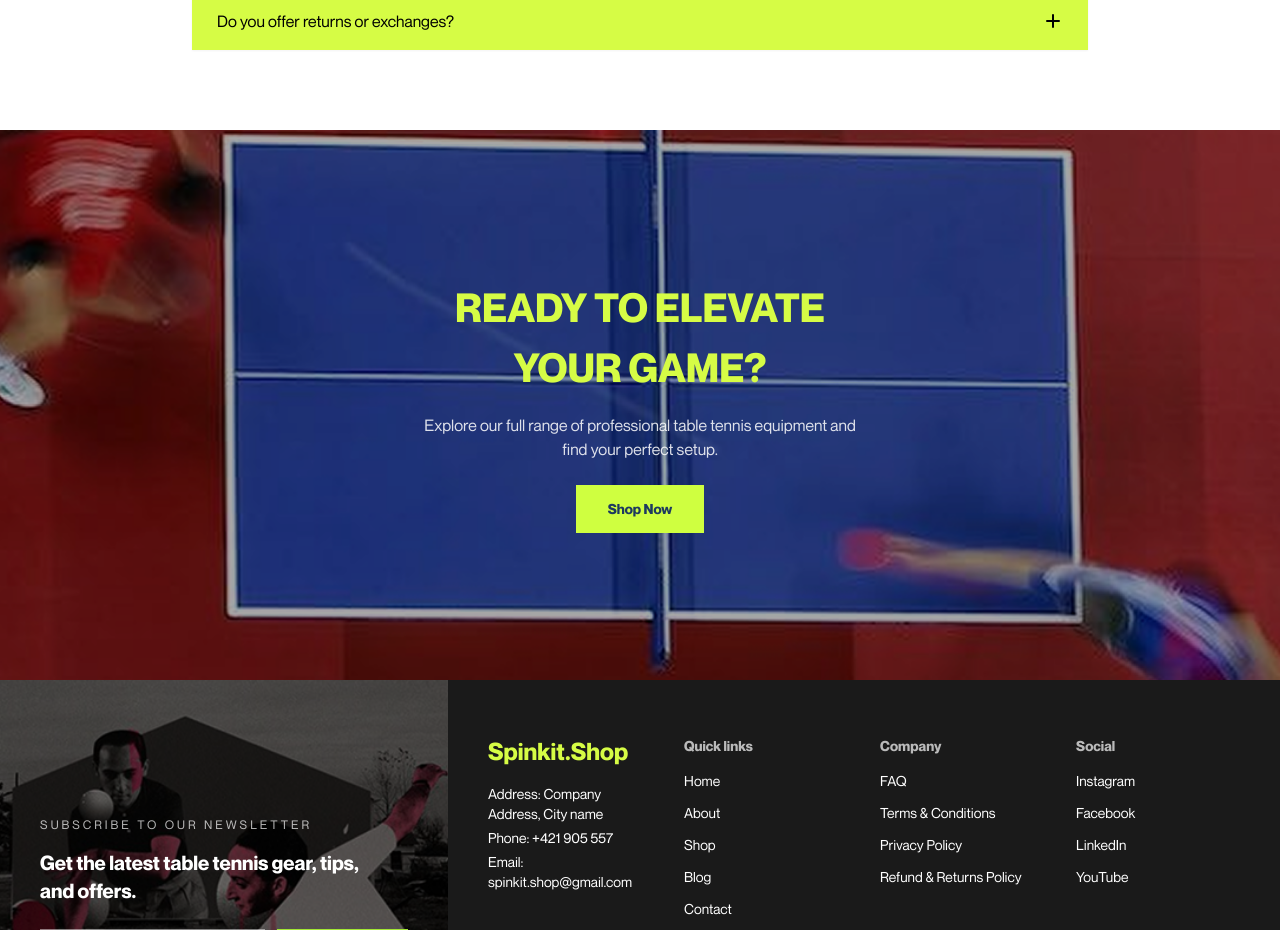
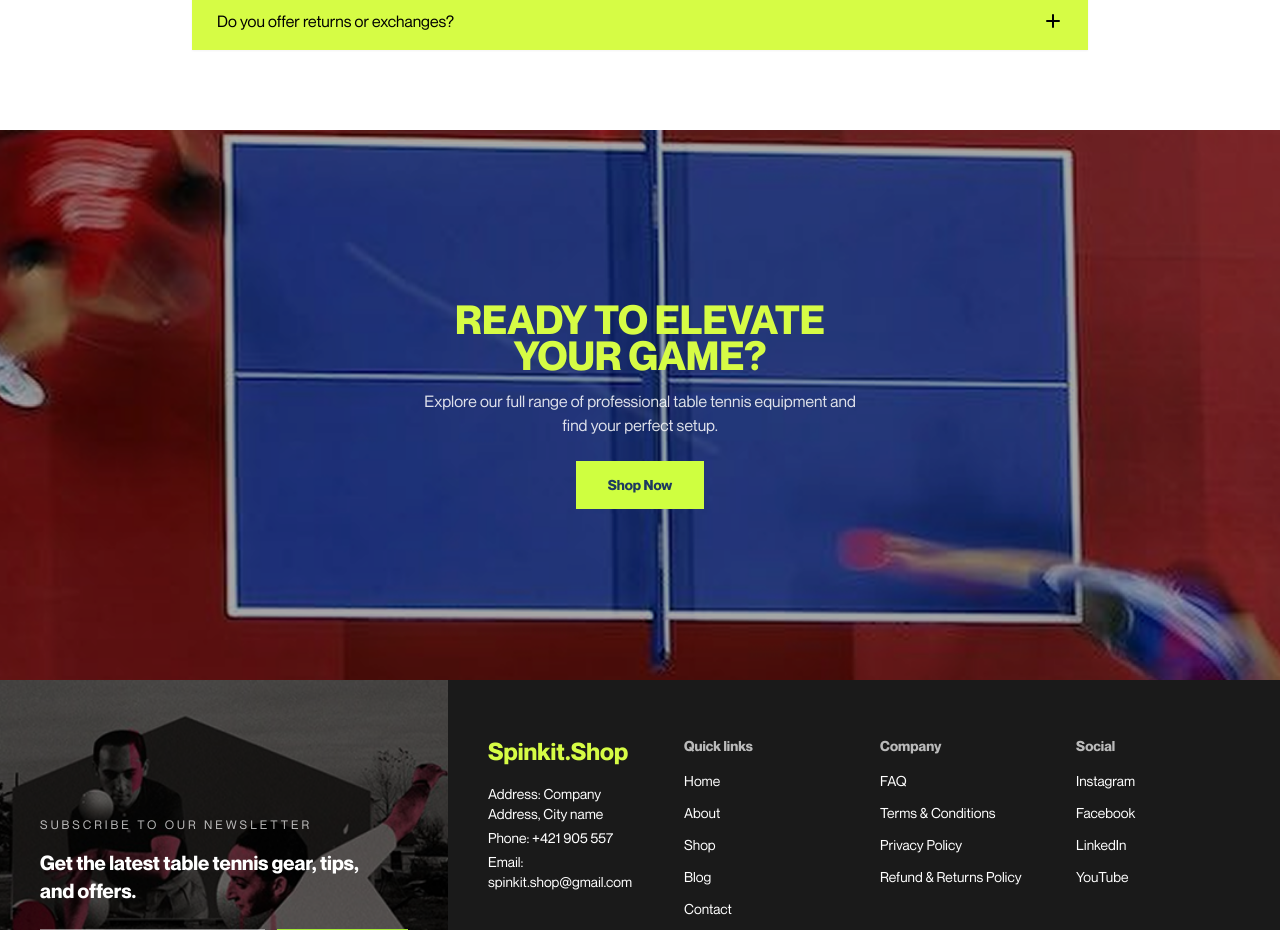
Before and after one commit to marufibnehossain/Spinkit-Shop, a Next.js app: page /faq in a window 1280 px wide. Shown: the part 920-1850 px from the top of the page. Built offline with nearby package versions, Linux system fonts and the light colour scheme; no server answers; the database is empty.

Commit message:
27-feb-2026-11:14PM

```diff
--- a/src/components/BottomCtaBanner.tsx
+++ b/src/components/BottomCtaBanner.tsx
@@ -4,7 +4,7 @@ import Link from "next/link";
 export default function BottomCtaBanner() {
   return (
     <section className="relative overflow-hidden">
-      <div className="relative w-full h-[550px]">
+      <div className="relative w-full min-h-[380px] md:h-[550px] flex items-center justify-center">
         <Image
           src="/images/bottom-banner.png"
           alt="Table tennis table top view"
@@ -13,8 +13,8 @@ export default function BottomCtaBanner() {
           priority={false}
         />
         <div className="absolute inset-0 bg-black/35" aria-hidden />
-        <div className="relative z-10 h-full w-[490px] flex flex-col items-center justify-center text-center px-4 mx-auto">
-          <h2 className="font-sans text-[40px] font-semibold text-[#D6FC45] mb-4">
+        <div className="relative z-10 h-full w-full lg:max-w-[490px] md:max-w-[420px] sm:max-w-[320px] max-w-[280px] flex flex-col items-center justify-center text-center px-4 mx-auto">
+          <h2 className="font-sans text-2xl sm:text-3xl md:text-[40px] font-semibold text-[#D6FC45] mb-4">
             READY TO ELEVATE YOUR GAME?
           </h2>
           <p className="font-sans text-sm md:text-base text-white/85 max-w-xl mb-6">
```
